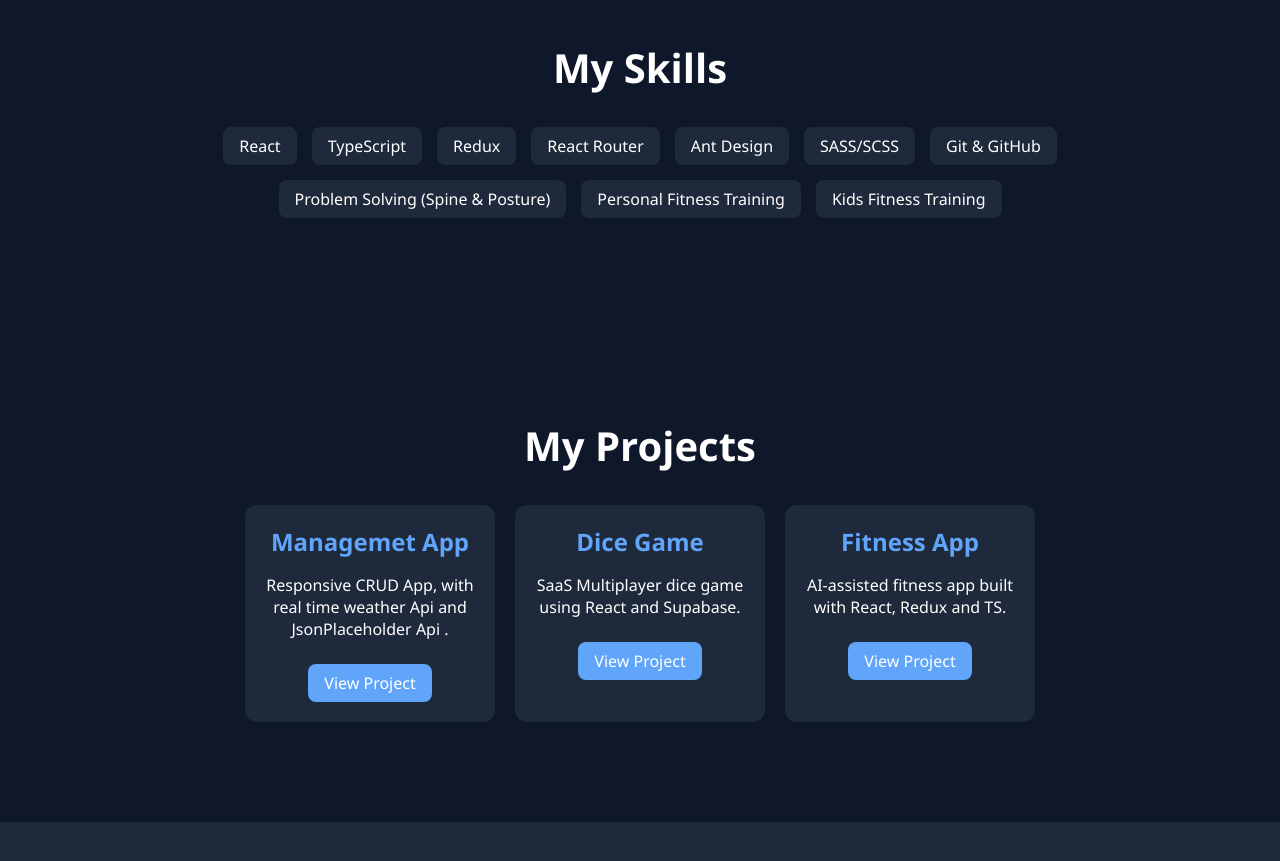
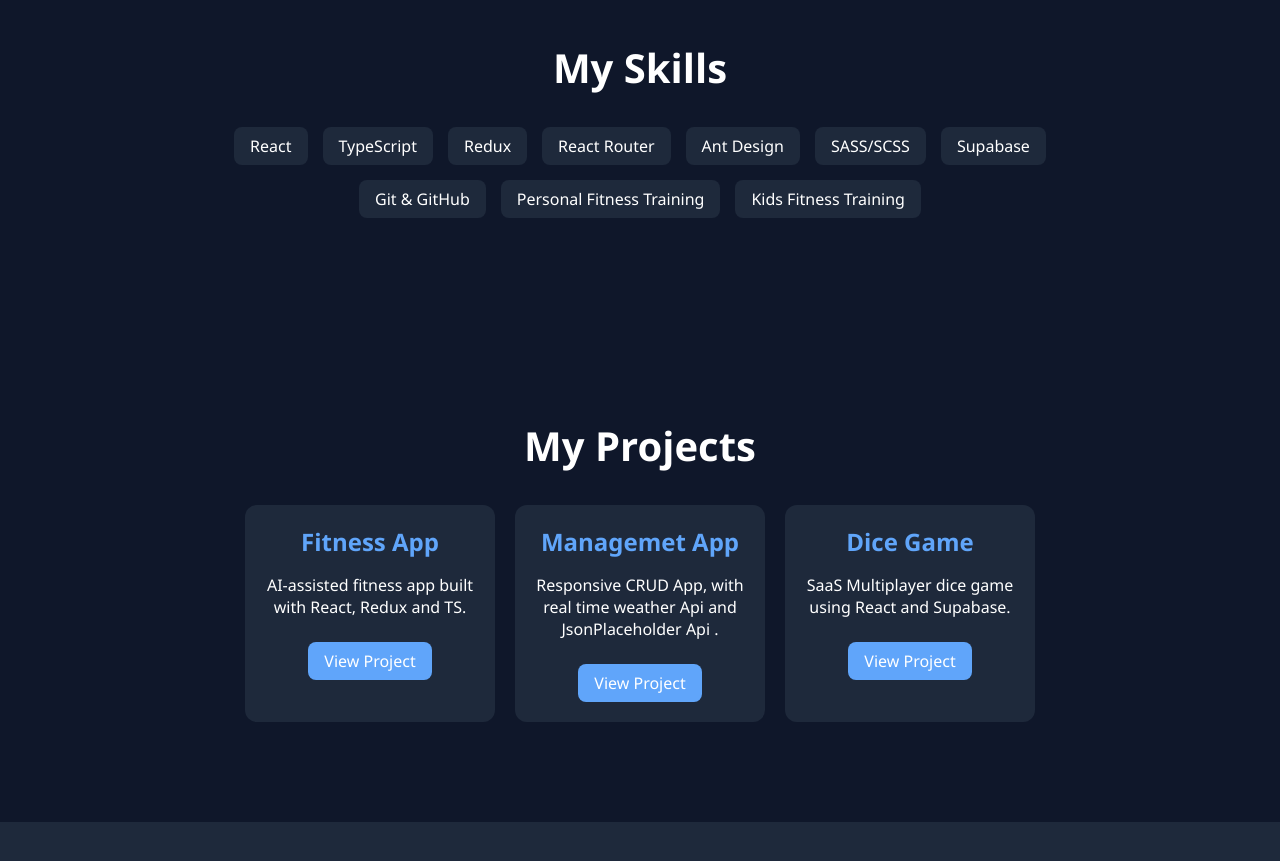
Before and after one commit to npetdev/portfolio, a React (Vite) app: page / in a window 1280 px wide. Shown: the part 1260-2121 px from the top of the page. Built offline with nearby package versions, Linux system fonts and the light colour scheme.

Commit message:
feat: add project links and social links (GitHub, Instagram, LinkedIn)

```diff
--- a/src/components/common/Footer.tsx
+++ b/src/components/common/Footer.tsx
@@ -6,7 +6,7 @@ export default function Footer() {
     <footer className="footer">
       <div className="footer__socials">
         <a
-          href="https://www.linkedin.com/in/npetdev/"
+          href="https://www.linkedin.com/in/nebojsa-petrovic/"
           target="_blank"
           rel="noopener noreferrer"
         >
@@ -22,7 +22,7 @@ export default function Footer() {
         </a>
 
         <a
-          href="https://www.instagram.com/"
+          href="https://www.instagram.com/nebojsa.202/"
           target="_blank"
           rel="noopener noreferrer"
         >
--- a/src/components/home/ProjectsSection.tsx
+++ b/src/components/home/ProjectsSection.tsx
@@ -3,19 +3,20 @@ import ProjectCard from "../../components/project/ProjectCard";
 
 const projects = [
   {
+    title: "Fitness App",
+    description: "AI-assisted fitness app built with React, Redux and TS.",
+    link: "https://ai-fitness-assistant.netlify.app/",
+  },
+  {
     title: "Managemet App",
-    description: "Responsive CRUD App, with real time weather Api and JsonPlaceholder Api .",
-    link: "#",
+    description:
+      "Responsive CRUD App, with real time weather Api and JsonPlaceholder Api .",
+    link: "https://management-weather-app.netlify.app/",
   },
   {
     title: "Dice Game",
     description: "SaaS Multiplayer dice game using React and Supabase.",
-    link: "#",
-  },
-  {
-    title: "Fitness App",
-    description: "AI-assisted fitness app built with React, Redux and TS.",
-    link: "#",
+    link: "https://same-numbers-game.netlify.app/",
   },
 ];
 
--- a/src/components/home/SkillsSection.tsx
+++ b/src/components/home/SkillsSection.tsx
@@ -8,8 +8,8 @@ export default function SkillsSection() {
     "React Router",
     "Ant Design",
     "SASS/SCSS",
+    "Supabase",
     "Git & GitHub",
-    "Problem Solving (Spine & Posture)",
     "Personal Fitness Training",
     "Kids Fitness Training",
   ];
```
Also changed, not shown: 1 other file (tests, documents, lock files or other folders).
